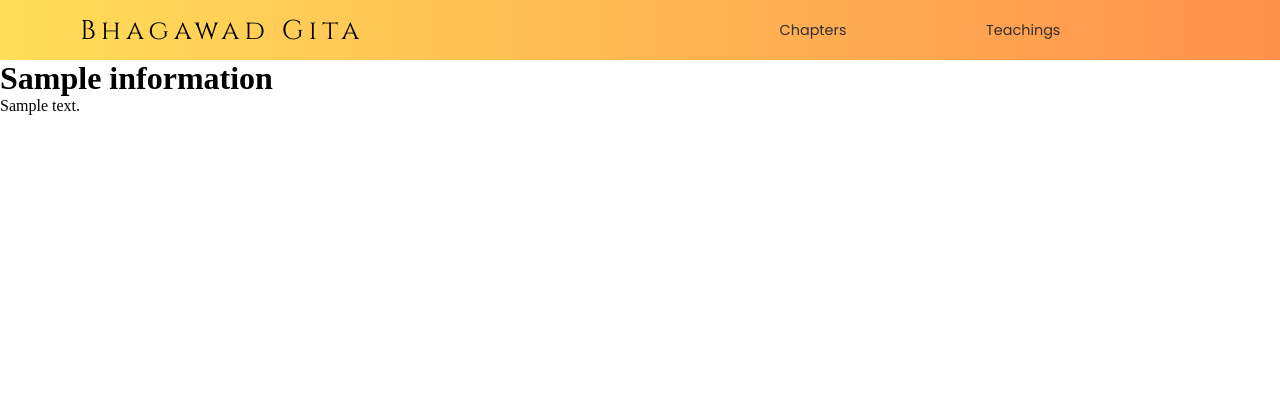
After one commit to RajVijayPatil/bhagawad-Gita, a Node server app: template views/content.ejs in a window 1280 px wide. The commit adds this page. Shown: the top 420 px of the page. Run offline with Node 20, Linux system fonts and the light colour scheme; the template is opened without the code that fills it: most values are stand-ins (such as "Sample title", 1, 10 or a date in 2020).

Commit message:
successfully retrieved information from the API.

```diff
--- a/app.js
+++ b/app.js
@@ -14,6 +14,25 @@
     res.render('index.ejs');
 });
 
+const config = {
+    headers: {
+        'x-rapidapi-key': 'e50a0cc3d1msh8af5f48ac4c1c67p19b9cbjsne83aeef2fc2e',
+        'x-rapidapi-host': 'bhagavad-gita3.p.rapidapi.com'
+    }
+};
+
+app.post('/getinfo', async (req, res) => {
+    const chapter = req.body.chapters;
+    try {
+        const result = await axios.get(`https://bhagavad-gita3.p.rapidapi.com/v2/chapters/${chapter}/`, config);
+        console.log(result.data);
+        res.render('content.ejs', { information: result.data });
+    } catch (error) {
+        console.error(error);
+        res.send('Error occured while fetching data.');
+    }
+});
+
 app.listen(PORT, () => {
     console.log('The server is running on port: ' + PORT);
 });
--- /dev/null
+++ b/views/content.ejs
@@ -0,0 +1,10 @@
+<%- include('header.ejs') %>
+
+<% if (information) { %>
+    <h1><%= information.name_translated %></h1>
+    <p><%= information.chapter_summary %></p>
+<% } else if (error) { %>
+    <p><%= error %></p>
+<% } %>
+
+<%- include('footer.ejs') %>
--- a/views/index.ejs
+++ b/views/index.ejs
@@ -9,7 +9,7 @@
         <div class="main-right">
             <div class="search-gita">
                 <h2 class="search-title">Learn something?</h2>
-                <form class="input-form">
+                <form class="input-form" action="/getinfo" method="POST">
                     <label for="chapters">Chapter:</label>
                     <input type="number" name="chapters" id="chapterInput">
 
```
